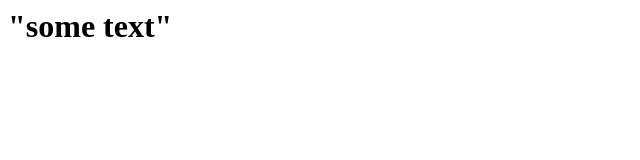
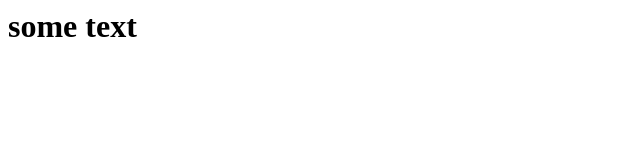
Before and after one commit to noahKrat/independant-project, a plain HTML site: page index.html in a window 1280 px wide. Shown: the whole page, without its empty margins (0-640 px from the left). Drawn offline with Linux system fonts and the light colour scheme.

Commit message:
Update index.html

```diff
--- a/index.html
+++ b/index.html
@@ -1 +1 @@
-<h1> "some text" </h1>
+<h1> some text </h1>
```
